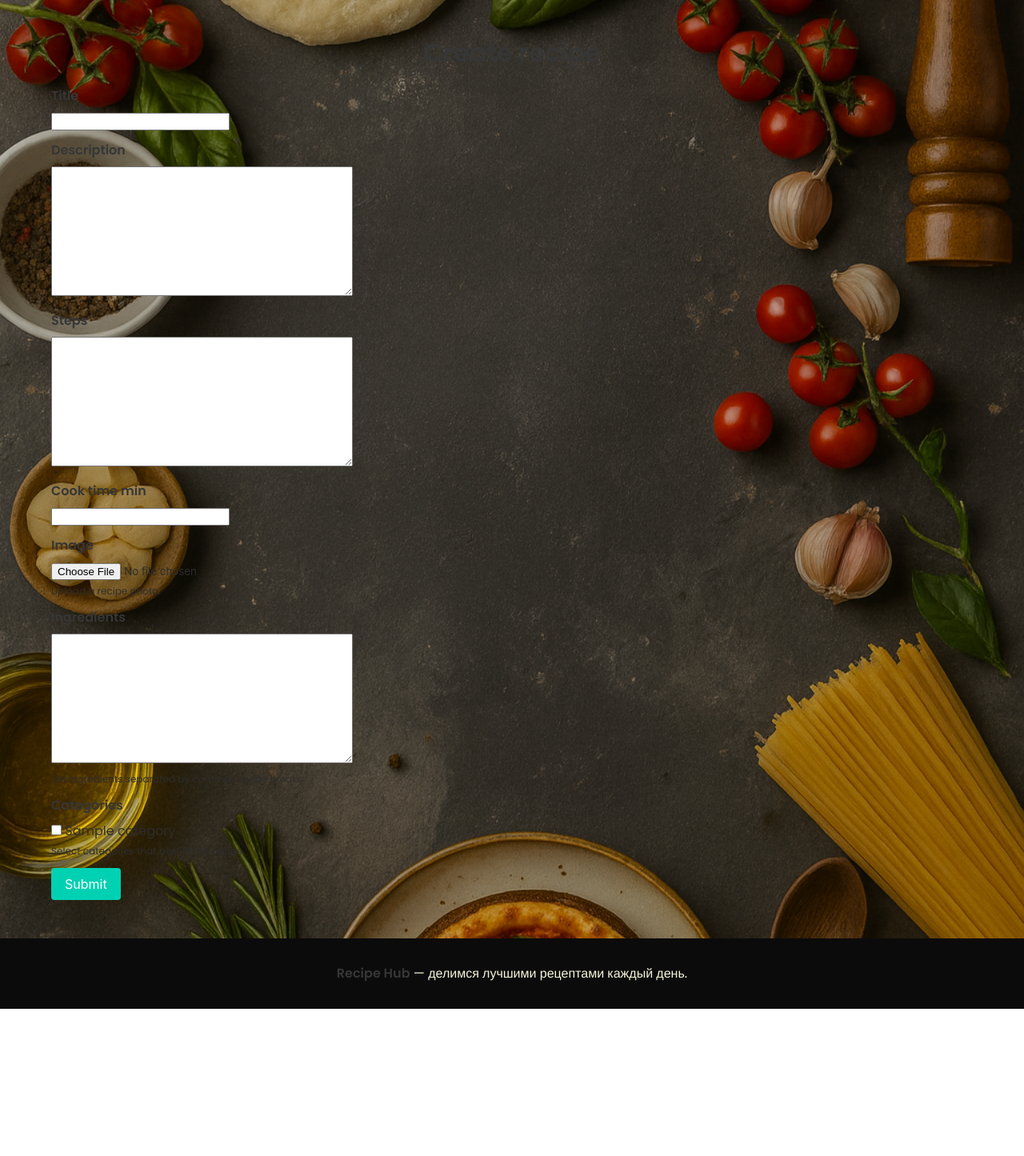
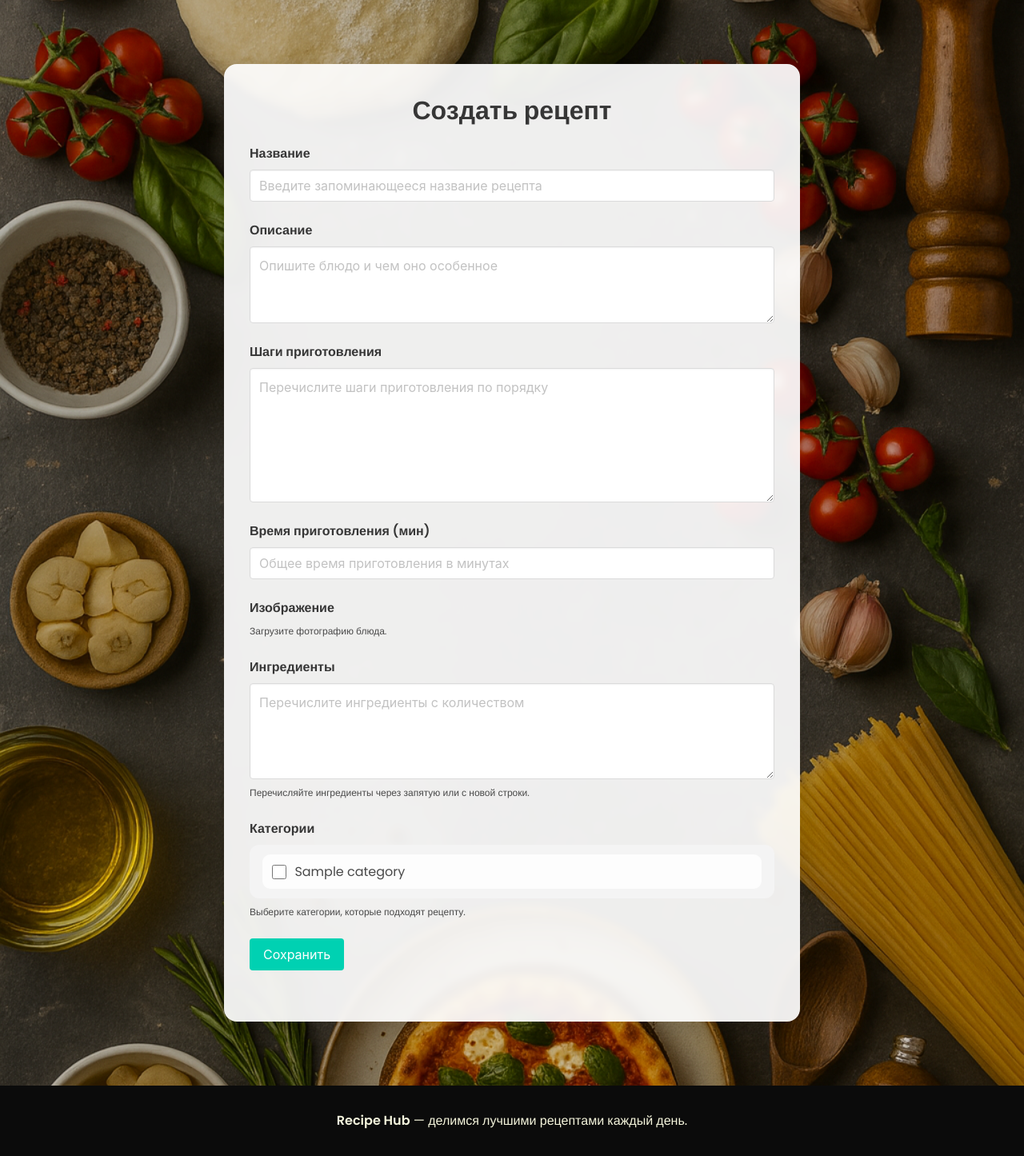
Before and after one commit to Jun3-Alex/django-recipes-app, a Django app: page /recipes/create/ in a window 1280 px wide. Shown: the part 57-1502 px from the top of the page at 80% size. Before the commit the page ends 1318 px from the top, so only its background shows below. Run offline with Django 4.2, Linux system fonts and the light colour scheme; a user stored in the database is signed in; tables that the repository leaves empty hold one stand-in row (values such as "Sample post").

Commit message:
style RecipeForm with Bulma classes

```diff
--- a/app/recipes/forms.py
+++ b/app/recipes/forms.py
@@ -16,15 +16,26 @@
     """Model form for creating and editing recipes."""
 
     image = forms.FileField(
-        widget=forms.ClearableFileInput,
-        help_text="Upload a recipe photo.",
+        label="Изображение",
+        widget=forms.ClearableFileInput(
+            attrs={
+                "class": "file-input",
+                "accept": "image/jpeg,image/png,image/gif",
+            }
+        ),
+        help_text="Загрузите фотографию блюда.",
     )
 
     categories = forms.ModelMultipleChoiceField(
         queryset=Category.objects.all(),
-        widget=forms.CheckboxSelectMultiple,
+        label="Категории",
+        widget=forms.CheckboxSelectMultiple(
+            attrs={
+                "class": "checkbox-list",
+            }
+        ),
         required=False,
-        help_text="Select categories that best fit the recipe.",
+        help_text="Выберите категории, которые подходят рецепту.",
     )
 
     class Meta:
@@ -38,17 +49,64 @@
             "ingredients",
             "categories",
         ]
+        widgets = {
+            "title": forms.TextInput(
+                attrs={
+                    "class": "input",
+                    "placeholder": "Введите запоминающееся название рецепта",
+                    "autocomplete": "off",
+                }
+            ),
+            "description": forms.Textarea(
+                attrs={
+                    "class": "textarea",
+                    "placeholder": "Опишите блюдо и чем оно особенное",
+                    "rows": 3,
+                }
+            ),
+            "steps": forms.Textarea(
+                attrs={
+                    "class": "textarea",
+                    "placeholder": "Перечислите шаги приготовления по порядку",
+                    "rows": 6,
+                }
+            ),
+            "cook_time_min": forms.NumberInput(
+                attrs={
+                    "class": "input",
+                    "min": 0,
+                    "placeholder": "Общее время приготовления в минутах",
+                }
+            ),
+            "ingredients": forms.Textarea(
+                attrs={
+                    "class": "textarea",
+                    "placeholder": "Перечислите ингредиенты с количеством",
+                    "rows": 4,
+                }
+            ),
+        }
+        labels = {
+            "title": "Название",
+            "description": "Описание",
+            "steps": "Шаги приготовления",
+            "cook_time_min": "Время приготовления (мин)",
+            "ingredients": "Ингредиенты",
+        }
+        help_texts = {
+            "ingredients": "Перечисляйте ингредиенты через запятую или с новой строки.",
+        }
 
     def clean_image(self) -> Any:
         image = self.cleaned_data.get("image")
         if not image:
             if self.instance and self.instance.pk and self.instance.image:
                 return self.instance.image
-            raise ValidationError("An image is required for recipes.")
+            raise ValidationError("Для рецепта необходимо изображение.")
 
         content_type = getattr(image, "content_type", None)
         if content_type not in ALLOWED_IMAGE_TYPES:
-            raise ValidationError("Unsupported image type. Please upload JPEG, PNG, or GIF.")
+            raise ValidationError("Неподдерживаемый тип файла. Загрузите JPEG, PNG или GIF.")
 
         size = getattr(image, "size", None)
         if size is None:
@@ -56,5 +114,5 @@
 
         max_bytes = MAX_IMAGE_SIZE_MB * 1024 * 1024
         if size > max_bytes:
-            raise ValidationError(f"Image file too large (>{MAX_IMAGE_SIZE_MB} MB).")
+            raise ValidationError(f"Файл слишком большой (>{MAX_IMAGE_SIZE_MB} МБ).")
         return image
--- a/app/recipes/static/css/custom.css
+++ b/app/recipes/static/css/custom.css
@@ -48,12 +48,17 @@
 
 .navbar.is-primary .navbar-menu .navbar-item:focus,
 .navbar.is-primary .navbar-menu .navbar-item:hover,
+.navbar.is-primary .navbar-menu .navbar-item.is-active,
 .navbar.is-primary .navbar-menu .navbar-item a:not(.button):focus,
 .navbar.is-primary .navbar-menu .navbar-item a:not(.button):hover,
 .navbar.is-primary .navbar-menu .navbar-link:focus,
-.navbar.is-primary .navbar-menu .navbar-link:hover {
-    color: #ffffff;
-    background-color: #1a1a1a;
+.navbar.is-primary .navbar-menu .navbar-link:hover,
+.navbar.is-primary .navbar-menu .navbar-link.is-active,
+.navbar.is-primary .navbar-menu .navbar-dropdown .navbar-item,
+.navbar.is-primary .navbar-menu .navbar-dropdown .navbar-item:focus,
+.navbar.is-primary .navbar-menu .navbar-dropdown .navbar-item:hover {
+    color: #ffffff !important;
+    background-color: #1a1a1a !important;
 }
 
 .navbar.is-primary .buttons .button.is-light {
@@ -149,3 +154,65 @@
 .footer a:focus {
     color: #ffffff;
 }
+
+.footer strong {
+    color: inherit;
+}
+
+.form-card {
+    max-width: 720px;
+    margin: 2rem auto;
+    padding: 2.5rem 2rem;
+    background: rgba(255, 255, 255, 0.92);
+    box-shadow: 0 12px 24px rgba(0, 0, 0, 0.08);
+    border-radius: 16px;
+    backdrop-filter: blur(4px);
+}
+
+.recipe-form .field {
+    margin-bottom: 1.5rem;
+}
+
+
+.recipe-form .control.checkbox-control {
+    padding: 0.75rem 1rem;
+    background: rgba(245, 245, 245, 0.9);
+    border-radius: 12px;
+}
+
+.recipe-form .checkbox-grid {
+    display: grid;
+    grid-template-columns: repeat(auto-fit, minmax(160px, 1fr));
+    gap: 0.75rem 1.25rem;
+}
+
+.recipe-form .checkbox-option {
+    display: flex;
+    align-items: center;
+    gap: 0.65rem;
+    padding: 0.6rem 0.75rem;
+    border-radius: 10px;
+    background: rgba(255, 255, 255, 0.85);
+    cursor: pointer;
+    transition: background 0.2s ease, box-shadow 0.2s ease;
+}
+
+.recipe-form .checkbox-option:hover,
+.recipe-form .checkbox-option:focus-within {
+    background: rgba(255, 255, 255, 0.95);
+    box-shadow: 0 4px 10px rgba(0, 0, 0, 0.08);
+}
+
+.recipe-form .checkbox-option input[type="checkbox"] {
+    width: 18px;
+    height: 18px;
+    accent-color: #3273dc;
+}
+
+.recipe-form .checkbox-option span {
+    flex: 1;
+}
+
+.recipe-form .help {
+    margin-top: 0.5rem;
+}
--- a/app/recipes/templates/recipes/form.html
+++ b/app/recipes/templates/recipes/form.html
@@ -1,17 +1,31 @@
 {% extends "recipes/base.html" %}
 
-{% block title %}{{ title }} - Recipes{% endblock %}
+{% block title %}{{ title }} - Рецепты{% endblock %}
 
 {% block content %}
+<div class="form-card box">
     <h1 class="title">{{ title }}</h1>
-<form method="post" enctype="multipart/form-data">
+    <form class="recipe-form" method="post" enctype="multipart/form-data">
         {% csrf_token %}
         {% for field in form %}
             <div class="field">
                 <label class="label" for="{{ field.id_for_label }}">{{ field.label }}</label>
+                {% if field.widget_type == 'checkboxselectmultiple' %}
+                    <div class="control checkbox-control">
+                        <div class="checkbox-grid">
+                            {% for checkbox in field %}
+                                <label class="checkbox-option" for="{{ checkbox.id_for_label }}">
+                                    {{ checkbox.tag }}
+                                    <span>{{ checkbox.choice_label }}</span>
+                                </label>
+                            {% endfor %}
+                        </div>
+                    </div>
+                {% else %}
                     <div class="control">
                         {{ field }}
                     </div>
+                {% endif %}
                 {% if field.help_text %}
                     <p class="help">{{ field.help_text }}</p>
                 {% endif %}
@@ -27,8 +41,9 @@
         {% endif %}
         <div class="field">
             <div class="control">
-            <button class="button is-primary" type="submit">Submit</button>
+                <button class="button is-primary" type="submit">Сохранить</button>
             </div>
         </div>
     </form>
+</div>
 {% endblock %}
--- a/app/recipes/views.py
+++ b/app/recipes/views.py
@@ -41,7 +41,7 @@
         return recipe.author == self.request.user
 
     def handle_no_permission(self):  # type: ignore[override]
-        messages.error(self.request, "You do not have permission to modify this recipe.")
+        messages.error(self.request, "У вас нет прав для изменения этого рецепта.")
         return redirect("recipes:detail", pk=self.get_object().pk)  # type: ignore[attr-defined]
 
 
@@ -51,7 +51,7 @@
 
     def get(self, request: HttpRequest) -> HttpResponse:
         form = self.form_class()
-        return render(request, self.template_name, {"form": form, "title": "Create recipe"})
+        return render(request, self.template_name, {"form": form, "title": "Создать рецепт"})
 
     def post(self, request: HttpRequest) -> HttpResponse:
         form = self.form_class(request.POST, request.FILES)
@@ -60,9 +60,9 @@
             recipe.author = request.user
             recipe.save()
             form.save_m2m()
-            messages.success(request, "Recipe created successfully!")
+            messages.success(request, "Рецепт успешно создан!")
             return redirect("recipes:detail", pk=recipe.pk)
-        return render(request, self.template_name, {"form": form, "title": "Create recipe"})
+        return render(request, self.template_name, {"form": form, "title": "Создать рецепт"})
 
 
 class RecipeUpdateView(LoginRequiredMixin, RecipeAuthorRequiredMixin, DetailView):
@@ -73,16 +73,16 @@
     def get(self, request: HttpRequest, *args, **kwargs) -> HttpResponse:
         recipe = self.get_object()
         form = self.form_class(instance=recipe)
-        return render(request, self.template_name, {"form": form, "title": "Edit recipe", "recipe": recipe})
+        return render(request, self.template_name, {"form": form, "title": "Редактировать рецепт", "recipe": recipe})
 
     def post(self, request: HttpRequest, *args, **kwargs) -> HttpResponse:
         recipe = self.get_object()
         form = self.form_class(request.POST, request.FILES, instance=recipe)
         if form.is_valid():
             form.save()
-            messages.success(request, "Recipe updated successfully!")
+            messages.success(request, "Рецепт успешно обновлён!")
             return redirect("recipes:detail", pk=recipe.pk)
-        return render(request, self.template_name, {"form": form, "title": "Edit recipe", "recipe": recipe})
+        return render(request, self.template_name, {"form": form, "title": "Редактировать рецепт", "recipe": recipe})
 
 
 def random_recipe_json(request: HttpRequest) -> JsonResponse:
@@ -90,7 +90,7 @@
 
     recipe = Recipe.objects.order_by("?").first()
     if not recipe:
-        return JsonResponse({"error": "No recipes available"}, status=404)
+        return JsonResponse({"error": "Рецепты отсутствуют"}, status=404)
     return JsonResponse(
         {
             "id": recipe.pk,
```
Lines whose indentation alone changed are shown as unchanged.
